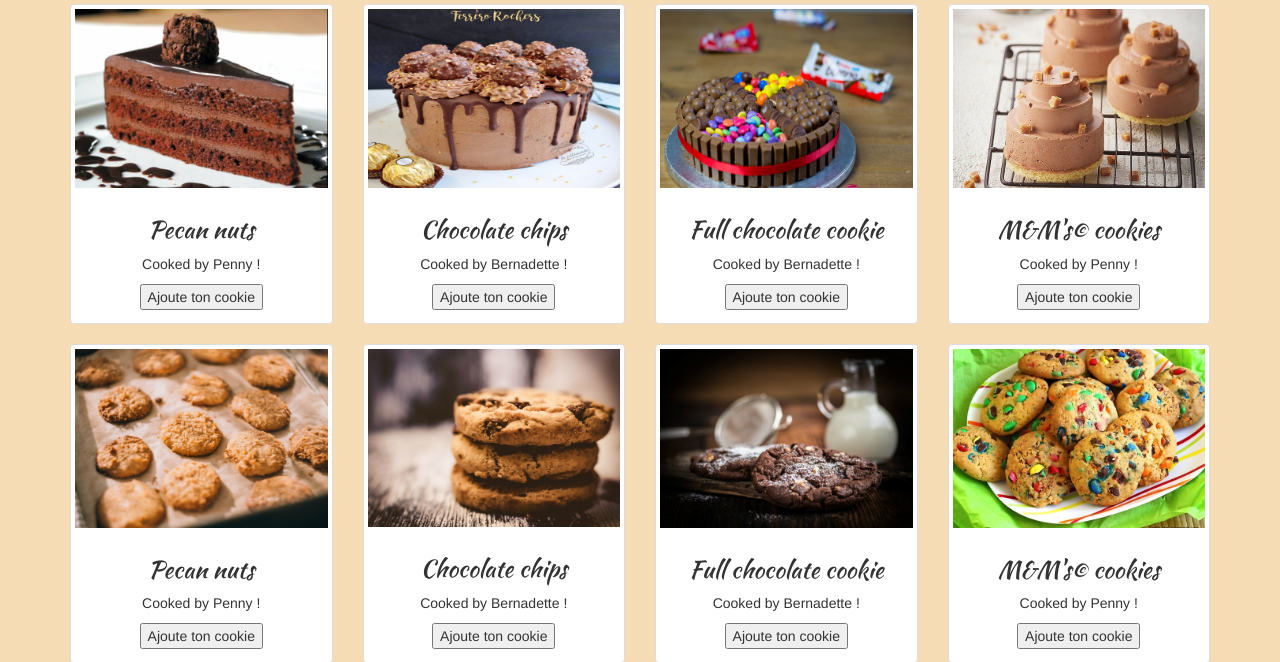
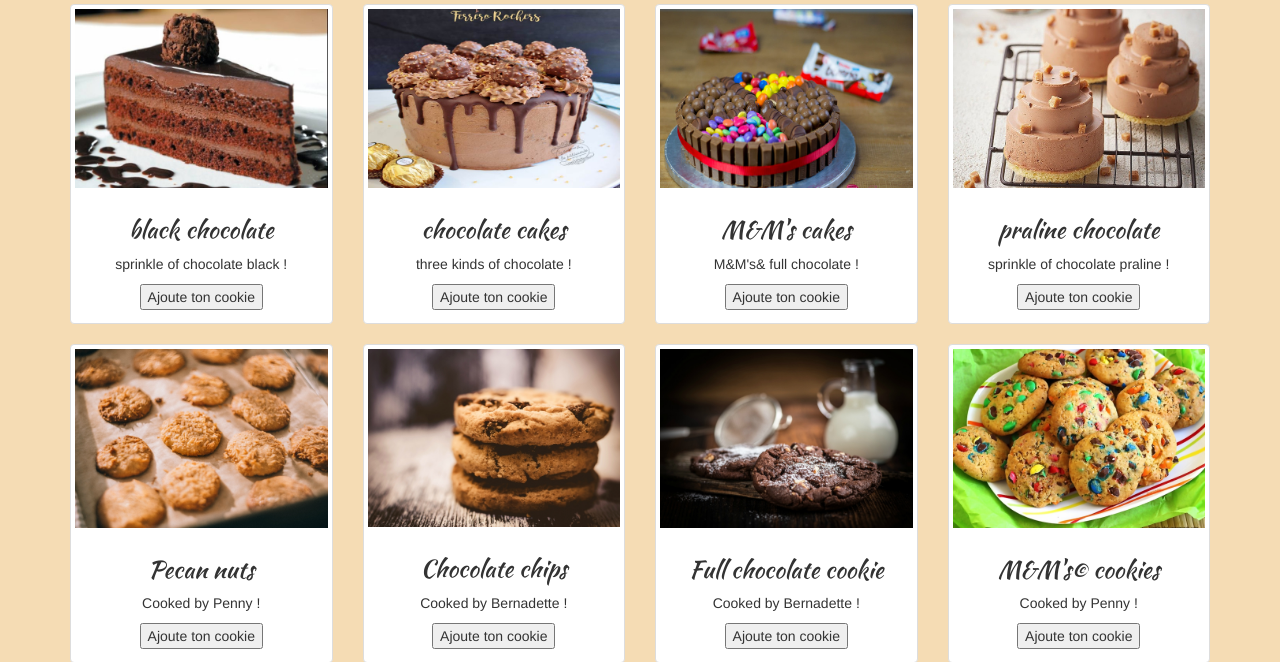
Before and after one commit to samir0067/W_quests, a PHP site: page / in a window 1280 px wide. Shown: the part 186-848 px from the top of the page. Run offline with PHP 8.4, Linux system fonts and the light colour scheme.

Commit message:
modif de la quetes session

```diff
--- a/PHP/Session/quetes_php_cookies_sessions/inc/data/products.php
+++ b/PHP/Session/quetes_php_cookies_sessions/inc/data/products.php
@@ -3,20 +3,20 @@
 
 $catalog = [
     21 => [
-        'name' => 'Pecan nuts',
-        'description' => 'Cooked by Penny !',
+        'name' => 'black chocolate',
+        'description' => 'sprinkle of chocolate black !',
     ],
     22 => [
-        'name' => 'Chocolate chips',
-        'description' => 'Cooked by Bernadette !',
+        'name' => 'chocolate cakes',
+        'description' => 'three kinds of chocolate !',
     ],
     23 => [
-        'name' => 'Full chocolate cookie',
-        'description' => 'Cooked by Bernadette !',
+        'name' => 'M&M\'s cakes',
+        'description' => 'M&M\'s& full chocolate !',
     ],
     24 => [
-        'name' => 'M&M\'s&copy; cookies',
-        'description' => 'Cooked by Penny !',
+        'name' => 'praline chocolate',
+        'description' => 'sprinkle of chocolate praline !',
     ],
     46 => [
         'name' => 'Pecan nuts',
--- a/PHP/Session/quetes_php_cookies_sessions/inc/head.php
+++ b/PHP/Session/quetes_php_cookies_sessions/inc/head.php
@@ -9,7 +9,7 @@
     <link rel="stylesheet" href="https://maxcdn.bootstrapcdn.com/bootstrap/3.3.7/css/bootstrap.min.css"
           integrity="sha384-BVYiiSIFeK1dGmJRAkycuHAHRg32OmUcww7on3RYdg4Va+PmSTsz/K68vbdEjh4u" crossorigin="anonymous">
     <link href="https://fonts.googleapis.com/css?family=Kaushan+Script" rel="stylesheet">
-    <link rel="stylesheet" type="text/css" href="assets/styles.css"/>
+    <link rel="stylesheet" type="text/css" href="assets/css/styles.css"/>
 </head>
 <body>
 <header>
```
Also changed, not shown: PHP/Session/quetes_php_cookies_sessions/assets/css/styles.css (renamed from PHP/Session/quetes_php_cookies_sessions/assets/styles.css).
